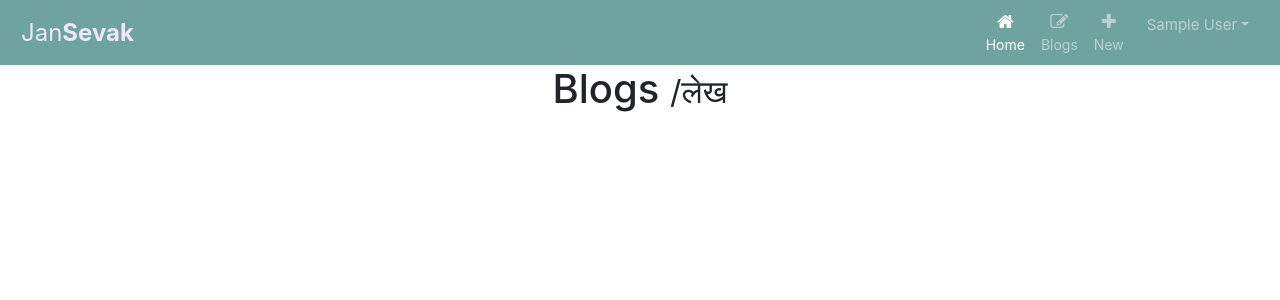
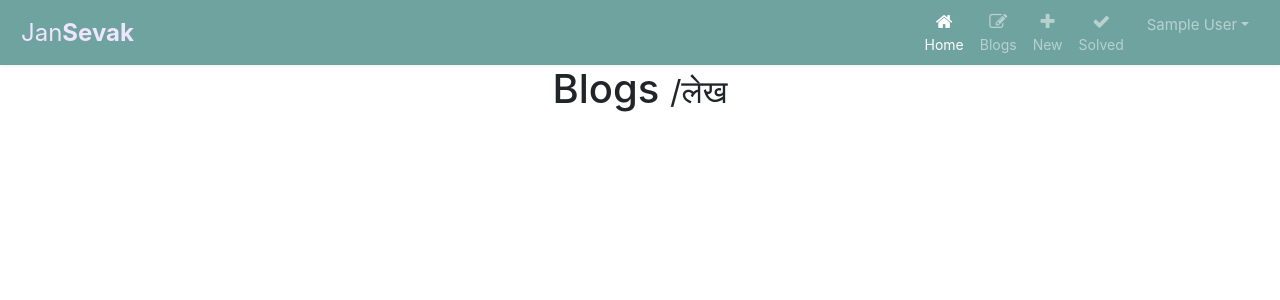
Before and after one commit to Asubtlecoderrr/jan-sevak, a Flask app: page /blogs/ in a window 1280 px wide. Shown: the top 300 px of the page. Run offline with Flask 2, Linux system fonts and the light colour scheme; the visitor is signed in with stand-in values (Sample User, id 1); data that the repository does not hold is empty; parts of the project's set-up code (start-up, migrations or seed data) failed here and were passed over; some libraries are stand-ins or nearby versions.

Commit message:
solved buttopn added

```diff
--- a/templates/navbar.html
+++ b/templates/navbar.html
@@ -179,6 +179,7 @@
                 <a href="/" class="nav-item nav-link active"><i class="fa fa-home"></i><span>Home</span></a> {% endif %}
                 <a href="/blogs/" class="nav-item nav-link"><i class="fa fa-pencil-square-o"></i><span>Blogs</span></a>
                 <a href="/issues/new/" class="nav-item nav-link"><i class="fa fa-plus"></i><span>New</span></a> {% if session['logged_in'] == True %}
+		<a href="/issues/solved/" class="nav-item nav-link"><i class="fa fa-check"></i><span>Solved</span></a>
                 <div class="nav-item dropdown">
                     <a href="#" data-toggle="dropdown" class="nav-item nav-link dropdown-toggle user-action">{{session['full_name']}}<b class="caret"></b></a>
                     <div class="dropdown-menu">
```
